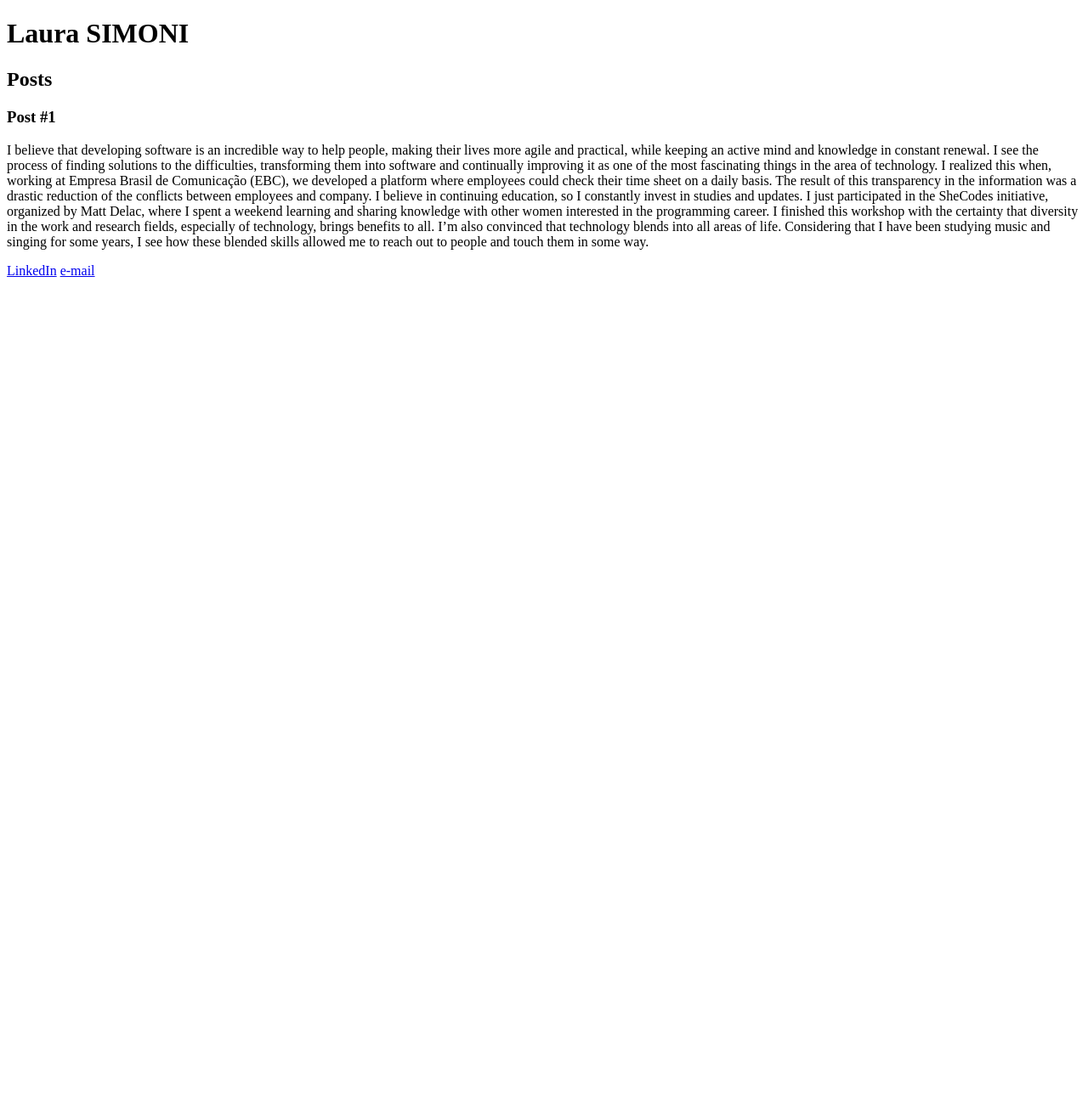
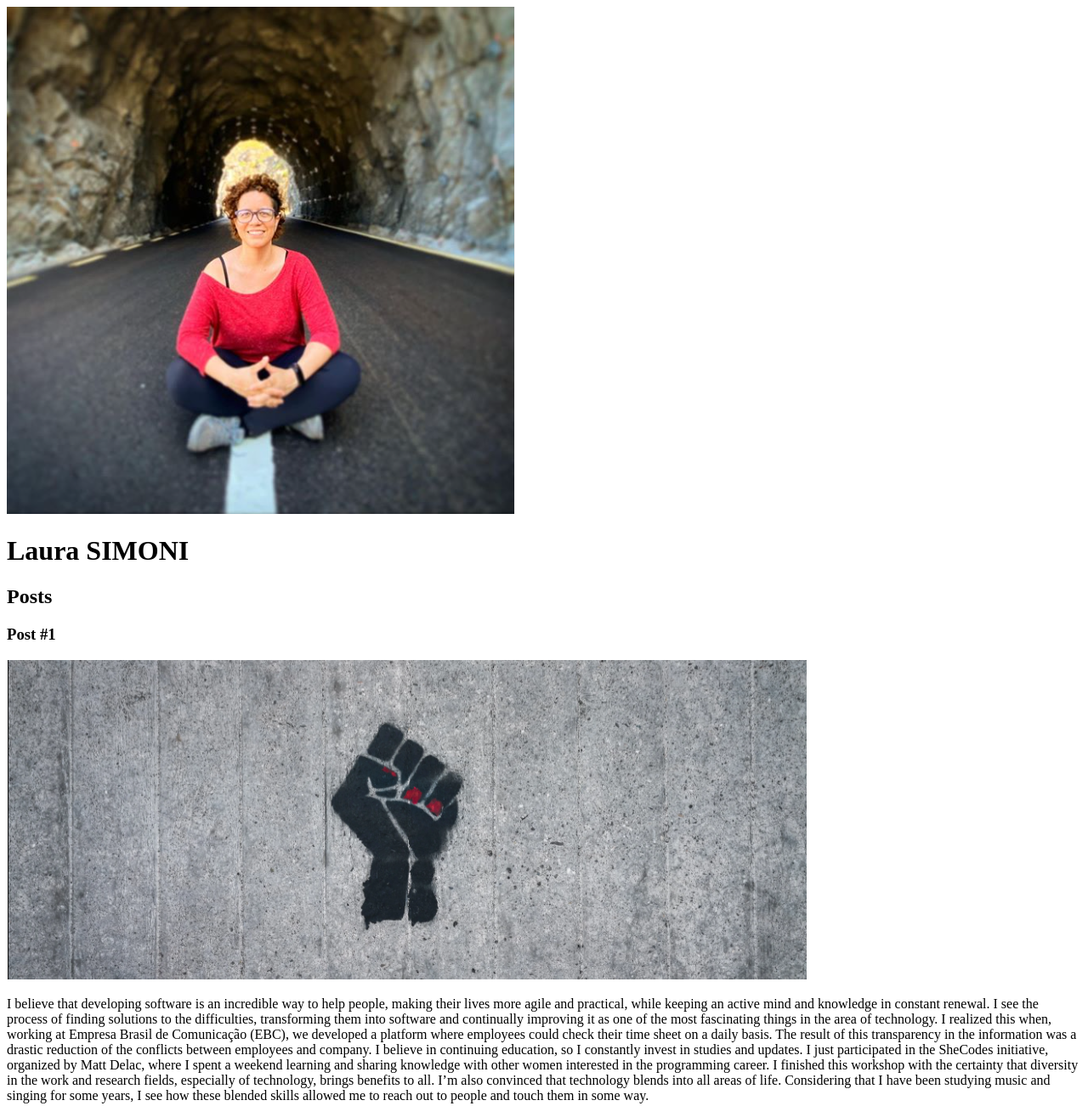
Before and after one commit to lswomyn/dio-web-devel, a plain HTML site: page index.html in a window 1280 px wide. Shown: the top 1302 px of the page at 85% size. Before the commit the page ends 800 px from the top, so only its background shows below. Drawn offline with Linux system fonts and the light colour scheme.

Commit message:
How to insert images in your site

```diff
--- a/index.html
+++ b/index.html
@@ -6,6 +6,7 @@
       </head>
       <body>
         <header>
+          <img src="img/profile-img.png" alt="Laura seated in the middle of the road">
           <h1>Laura SIMONI</h1>
         </header>
         <section>
@@ -13,6 +14,7 @@
         <article>
           <header>
           <h3>Post #1</h3>
+          <img src="img/woman-power.png" alt="Woman power symbol">
         </header>
         <p>
           I believe that developing software is an incredible way to help people, making their lives more agile and practical, while keeping an active mind and knowledge in constant renewal. I see the process of finding solutions to the difficulties, transforming them into software and continually improving it as one of the most fascinating things in the area of technology. I realized this when, working at Empresa Brasil de Comunicação (EBC), we developed a platform where employees could check their time sheet on a daily basis. The result of this transparency in the information was a drastic reduction of the conflicts between employees and company.
@@ -22,7 +24,7 @@
         </article>
       </section>
       <footer>
-        <a href="https://www.linkedin.com/in/laura-simoni-602011132/" target="_blank">LinkedIn<a>
+        <a href="https://www.linkedin.com/in/laura-simoni-602011132/" target="_blank"><img src="img/in-logo.png"> <a>
         <a href="mailto:laura.simoni@gmail.com"> e-mail </a>
       </footer>
       </body>
```
Also changed, not shown: img/profile-img.png (added), img/woman-power.png (added), 1 other file.
